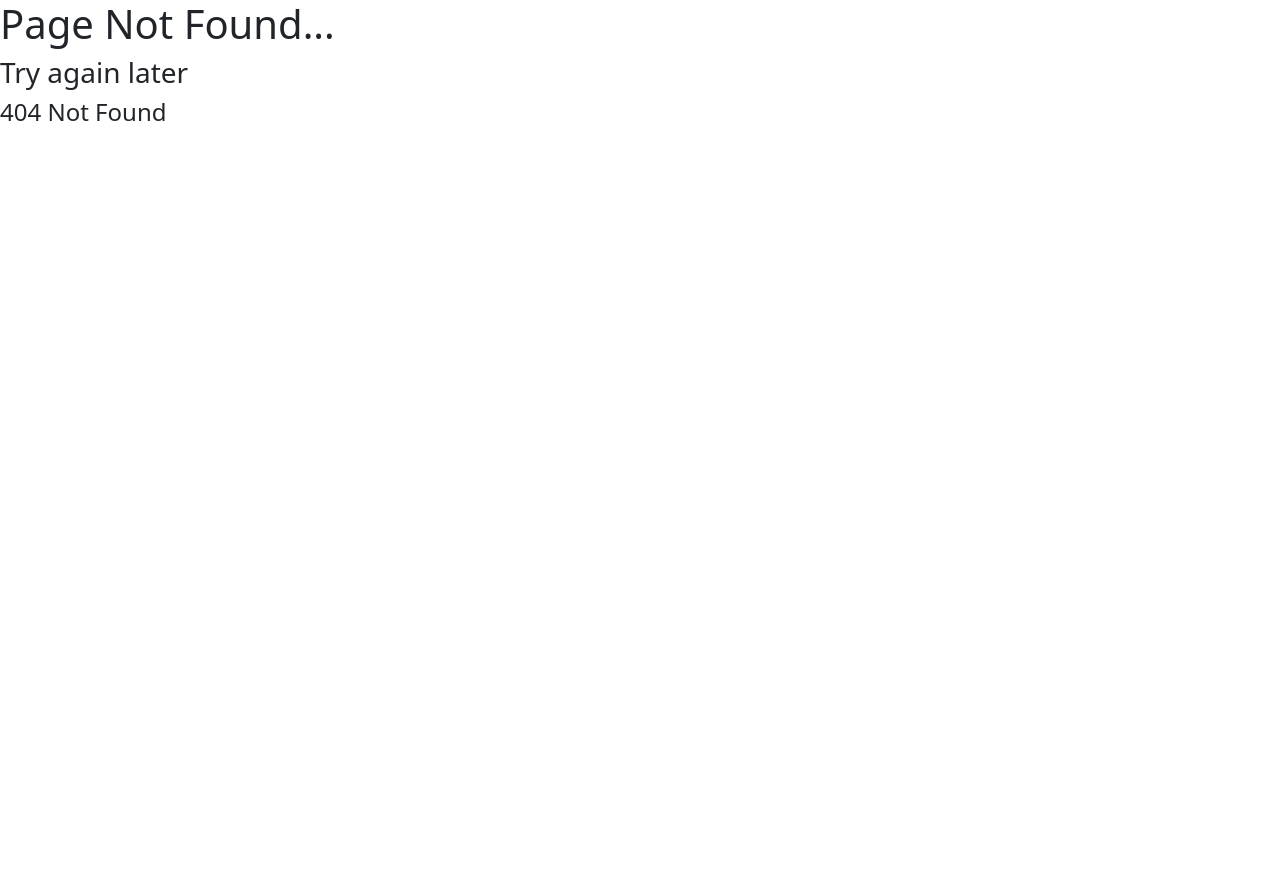
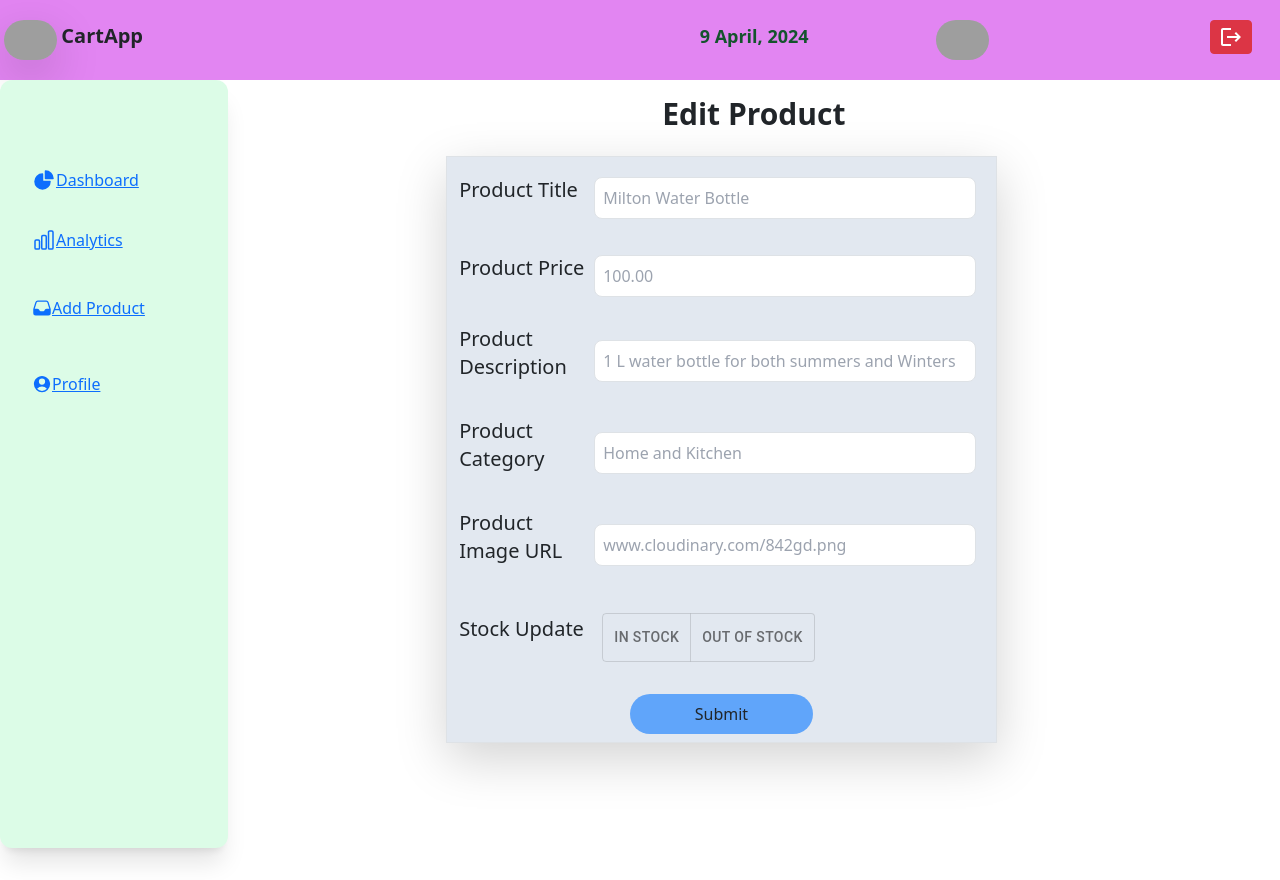
Before and after one commit to harsh17087/E-commerce-App, a React (Vite) app: page /sellerprofile/1/edititem/1 in a window 1280 px wide. Before the commit this address had no page. Before the commit the page ends 800 px from the top, so only its background shows below. Built offline with nearby package versions, Linux system fonts and the light colour scheme; no server answers; sample sign-in values are in the browser's storage; grey boxes are pictures that could not be loaded.

Commit message:
stock status

```diff
--- a/src/App.js
+++ b/src/App.js
@@ -19,6 +19,7 @@ import SellerProfileDetails from "./components/SellerProfileDetails";
 import SellerAddProduct from "./components/SellerAddProduct";
 import SellerProfileAnalytics from "./components/SellerProfileAnalytics";
 import SellerProfileDashboard from "./components/SellerProfileDashboard";
+import EditItem from "./components/EditItem";
 // Functional Component starts with Capital letter
 
 // Implementing Lazy loading
@@ -83,6 +84,7 @@ const appRouter = createBrowserRouter([
       { path: "sellerdetail", element: <SellerProfileDetails /> },
       { path: "addproduct", element: <SellerAddProduct /> },
       { path: "analytics", element: <SellerProfileAnalytics /> },
+      { path: "edititem/:id", element: <EditItem/> },
     ],
   },
 ]);
--- /dev/null
+++ b/src/components/EditItem.js
@@ -0,0 +1,183 @@
+import React from "react";
+import axios from "axios";
+import { useRef, useState, useEffect } from "react";
+import { useNavigate, useParams } from "react-router-dom";
+import { MY_API_URL } from "../utils/constant";
+import ToggleButton from "@mui/material/ToggleButton";
+import ToggleButtonGroup from "@mui/material/ToggleButtonGroup";
+import { Button,Modal } from 'react-bootstrap';
+const EditItem = () => {
+    const [show, setShow] = useState(false);
+
+    const handleClose = () =>{
+        setShow(false);
+    }
+    const handleShow = () => {
+        setShow(true);
+    }
+
+    const [alignment, setAlignment] = useState("");
+
+  const handleChange = (event, newAlignment) => {
+    setAlignment(newAlignment);
+    prod.stock = newAlignment
+
+  };
+
+  const navigate = useNavigate();
+
+  const [prod, setProduct] = useState({
+    title: "",
+    price: "",
+    description: "",
+    category: "",
+    image: "",
+    stock: "",
+  });
+
+  const { id } = useParams();
+
+  useEffect(() => {
+    axios
+      .get(MY_API_URL + "/" + id)
+      .then((res) => {
+        // console.log(res.data)
+        setProduct(res?.data.data);
+        setAlignment(res?.data.data.stock)
+      })
+      .catch((error) => {console.log(error)});
+  }, []);
+
+  const inputChangeHandler = (event) => {
+    // handleChange()
+
+    const { type, name, value } = event.target;
+    setProduct({ ...prod, [name]: value });
+  };
+
+  const editProduct=(event)=>{
+    handleClose()
+    axios.put(MY_API_URL+'/'+id,prod).then(()=>{
+        navigate('../dashboard')
+    })
+  }
+
+  return (
+    <div className="">
+      <h1 className="p-2 m-2 font-bold text-3xl text-center">
+        Edit Product
+      </h1>
+      <div className="p-2 ml-[20%]">
+        <form onSubmit={(e)=>{e.preventDefault();handleShow()}} className="border border-gray-600 w-8/12 bg-slate-200 shadow-lg">
+          <div className="p-2 m-1 flex items-center">
+            <p className="w-3/12 text-xl">Product Title</p>
+            <input
+              type="text"
+              placeholder="Milton Water Bottle"
+              onChange={(e)=>inputChangeHandler(e)}
+              name="title"
+              value={prod.title}
+              className="w-9/12 p-2 m-2 focus:outline-none border border-gray-600 rounded-lg focus:shadow-lg"
+            />
+          </div>
+          <div className="p-2 m-1 flex items-center">
+            <p className="w-3/12 text-xl">Product Price</p>
+            <input
+              type="number"
+              placeholder="100.00"
+              name="price"
+              onChange={(e)=>inputChangeHandler(e)}
+              value={prod.price}
+              className="w-9/12 p-2 m-2 focus:outline-none border border-gray-600 rounded-lg focus:shadow-lg"
+            />
+          </div>
+          <div className="p-2 m-1 flex items-center">
+            <p className="w-3/12 text-xl">Product Description</p>
+            <input
+              type="text"
+              placeholder="1 L water bottle for both summers and Winters"
+              onChange={(e)=>inputChangeHandler(e)}
+              value={prod.description}
+              name="description"
+              className="w-9/12 p-2 m-2 focus:outline-none border border-gray-600 rounded-lg focus:shadow-lg"
+            />
+          </div>
+          <div className="p-2 m-1 flex items-center">
+            <p className="w-3/12 text-xl">Product Category</p>
+            <input
+              type="text"
+              placeholder="Home and Kitchen"
+              onChange={(e)=>inputChangeHandler(e)}
+              value={prod.category}
+              name="category"
+              className="w-9/12 p-2 m-2 focus:outline-none border border-gray-600 rounded-lg focus:shadow-lg"
+            />
+          </div>
+          <div className="p-2 m-1 flex items-center">
+            <p className="w-3/12 text-xl">Product Image URL</p>
+            <input
+              type="text"
+              placeholder="www.cloudinary.com/842gd.png"
+              onChange={(e)=>inputChangeHandler(e)}
+              value={prod.image}
+              name="image"
+              className="w-9/12 p-2 m-2 focus:outline-none border border-gray-600 rounded-lg focus:shadow-lg"
+            />
+          </div>
+          <div className="p-2 m-1 flex items-center">
+            <p className="w-3/12 text-xl">Stock Update</p>
+            <ToggleButtonGroup
+              color="primary"
+              exclusive
+              onChange={handleChange}
+              name="stock"
+              value={alignment}
+              aria-label="Platform"
+              className="p-2 m-1"
+            >
+              <ToggleButton className="text-blue-800" value="instock">
+                In Stock
+              </ToggleButton>
+              <ToggleButton className="text-red-800" value="outstock">
+                Out of Stock
+              </ToggleButton>
+            </ToggleButtonGroup>
+          </div>
+          <div className="text-center">
+            <button
+              type="submit"
+
+              className="w-4/12 p-2 m-2 rounded-full bg-blue-400 hover:bg-blue-600"
+            >
+              Submit
+            </button>
+          </div>
+        </form>
+      </div>
+      <Modal
+        show={show}
+        onHide={handleClose}
+        backdrop="static"
+        keyboard={false}
+        centered
+      >
+        <Modal.Body>
+          <b>Are you sure, you want to edit this product ?</b>
+
+        </Modal.Body>
+        <Modal.Footer>
+          <Button className="hover:bg-blue-600" variant="secondary" onClick={()=>{
+            editProduct()
+          }}>
+            Yes
+          </Button>
+          <Button className="hover:bg-blue-600" variant="secondary" onClick={handleClose}>
+            No
+          </Button>
+        </Modal.Footer>
+      </Modal>
+    </div>
+  );
+};
+
+export default EditItem;
--- a/src/components/Header.js
+++ b/src/components/Header.js
@@ -26,7 +26,7 @@ const Header= ()=>{
                     <li className="px-4 text-2xl rounded-lg hover:bg-green-200 hover:shadow-inner"><Link className="font-bold" to='/cart'>🛒{cartItems.length}</Link></li>
                     <li className="px-4 rounded-lg hover:bg-green-200 hover:shadow-inner group  relative dropdown  cursor-pointer  tracking-wide">
                         <PersonIcon/><ArrowDropDownIcon/>
-                        <div class="group-hover:block dropdown-menu absolute hidden h-auto rounded-lg">
+                        <div class="group-hover:block dropdown-menu absolute hidden h-auto rounded-lg ml-[-20px] min-w-fit">
                         <ul class="bg-white w-32">
                             <Link><li class="px-1 hover:bg-slate-300 hover:font-bold">Your Profile</li></Link>
                             <Link><li class="px-1 py-1 hover:bg-slate-300 hover:font-bold">Order History</li></Link>
--- a/src/components/ItemCard.js
+++ b/src/components/ItemCard.js
@@ -5,56 +5,86 @@ import axios from "axios";
 import { SELLER_API_URL } from "../utils/constant";
 import { useEffect, useState } from "react";
 
-const ItemCard =(props) => {
+const ItemCard = (props) => {
   // Destructuring
-  const { itemData,itemId } = props;
-  const { title, price, image, rating, sellerId } = itemData;
+  const { itemData, itemId } = props;
+  const { title, price, image, rating, sellerId, stock } = itemData;
 
-  const [shopName, setShopName] = useState("")
+  const [shopName, setShopName] = useState("");
 
-  const dispatch = useDispatch()
+  const dispatch = useDispatch();
 
-  const sellerURL = SELLER_API_URL + '/' + sellerId
+  const sellerURL = SELLER_API_URL + "/" + sellerId;
 
+  useEffect(() => {
+    getShopName();
+  });
 
-  useEffect(()=>{
-    getShopName()
-  })
+  const getShopName = () => {
+    axios
+      .get(sellerURL)
+      .then((res) => {
+        const shop_name = res?.data.data.name;
+        setShopName(shop_name);
+      })
+      .catch((err) => {});
+  };
 
-  const getShopName = ()=>{
-    axios.get(sellerURL).then((res)=>{
-      const shop_name =  res?.data.data.name
-      setShopName(shop_name)
-    }).catch((err)=>{})
-  }
-
-  const handleAddItem=(item) =>{
-        // Dispatch an action
-        dispatch(addItem(item))
-        window.alert("Hurray!! 🎉🎉 Item Added")
-    }
+  const handleAddItem = (item) => {
+    // Dispatch an action
+    dispatch(addItem(item));
+    window.alert("Hurray!! 🎉🎉 Item Added");
+  };
 
   return (
     <div>
       <div className="flex flex-col space-y-2 p-2 m-4 w-[200px] rounded-lg bg-slate-100 hover:bg-slate-300">
+        <div className="mx-auto">
+          <span className="text-red-800 font-bold">
+            {stock == "outstock" && "Oops ❗❗ Out Of Stock"}
+          </span>
+        </div>
         <img className="w-[200px] h-[200px] rounded-lg" src={image}></img>
 
         <h5 className="font-bold m-2 text-center">{title}</h5>
         <p className=" font-bold text-red-400">₹ {price}</p>
         <div className="flex space-x-12">
-            <span >{rating.rate} ⭐</span>
-            <span>{rating.count} 👨‍👩‍👦‍👦</span>
+          <span>{rating.rate} ⭐</span>
+          <span>{rating.count} 👨‍👩‍👦‍👦</span>
         </div>
-        <br/>
+        <br />
         <div className="flex space-x-2 m-2">
-            <button onClick={()=>handleAddItem(itemData)} className="btn btn-outline-primary btn-sm">Add➕</button>
-            <Link className="text-green-500 hover:underline" to={'/products/' + itemId}>Show more...</Link>
+          {stock == "instock" ? (
+            <button
+              onClick={() => handleAddItem(itemData)}
+              className="btn btn-outline-primary btn-sm"
+            >
+              Add➕
+            </button>
+          ) : (
+            <button
+              disabled
+              onClick={() => handleAddItem(itemData)}
+              className="btn btn-outline-primary btn-sm"
+            >
+              Add➕
+            </button>
+          )}
+          <Link
+            className="text-green-500 hover:underline"
+            to={"/products/" + itemId}
+          >
+            Show more...
+          </Link>
         </div>
         <div>
-
-          <span>Sold by 🛍 <b className="font-bold ">{shopName.charAt(0).toUpperCase() + shopName.slice(1)}</b></span>
+          <span>
+            Sold by 🛍{" "}
+            <b className="font-bold ">
+              {shopName.charAt(0).toUpperCase() + shopName.slice(1)}
+            </b>
+          </span>
         </div>
-
       </div>
     </div>
   );
@@ -63,12 +93,12 @@ const ItemCard =(props) => {
 // Best Seller Products
 
 export const BestSellerProductCard = (props) => {
-
-
   return (props) => {
     return (
       <div>
-        <label className="absolute bg-black text-white m-1 p-1 rounded-lg">Best Seller</label>
+        <label className="absolute bg-black text-white m-1 p-1 rounded-lg">
+          Best Seller
+        </label>
         <ItemCard {...props} />
       </div>
     );
--- a/src/components/SellerAddProduct.js
+++ b/src/components/SellerAddProduct.js
@@ -1,9 +1,18 @@
 import axios from 'axios'
 import React from 'react'
-import { useRef } from 'react'
+import { useRef ,useState} from 'react'
 import { useNavigate, useParams } from 'react-router-dom'
 import {MY_API_URL} from '../utils/constant'
+import ToggleButton from '@mui/material/ToggleButton';
+import ToggleButtonGroup from '@mui/material/ToggleButtonGroup';
 const SellerAddProduct = () => {
+
+    const [alignment, setAlignment] = useState('instock');
+
+    const handleChange = (event, newAlignment) => {
+        setAlignment(newAlignment);
+        console.log(alignment)
+    };
 
     const navigate = useNavigate()
 
@@ -27,7 +36,8 @@ const SellerAddProduct = () => {
             rating:{
                 rate:0,
                 count:0
-            }
+            },
+            stock:alignment
         }
         axios.post(MY_API_URL,prodData).then(()=>{
             window.alert("Product added successfully")
@@ -60,6 +70,22 @@ const SellerAddProduct = () => {
                         <p className='w-3/12 text-xl'>Product Image URL</p>
                         <input type='text' placeholder='www.cloudinary.com/842gd.png' ref={image} className='w-9/12 p-2 m-2 focus:outline-none border border-gray-600 rounded-lg focus:shadow-lg'/>
                     </div>
+                    <div className='p-2 m-1 flex items-center'>
+                        <p className='w-3/12 text-xl'>Stock Update</p>
+                    <ToggleButtonGroup
+                        color="primary"
+                        value={alignment}
+                        exclusive
+                        onChange={handleChange}
+                        aria-label="Platform"
+                        className='p-2 m-1'
+                    >
+
+                    <ToggleButton className='text-blue-800' value="instock">In Stock</ToggleButton>
+                    <ToggleButton className='text-red-800' value="outstock">Out of Stock</ToggleButton>
+
+                    </ToggleButtonGroup>
+                    </div>
                     <div className='text-center'>
                         <button type='submit' onClick={(e)=>handleSubmit(e)} className='w-4/12 p-2 m-2 rounded-full bg-blue-400 hover:bg-blue-600'>Submit</button>
                     </div>
--- a/src/components/SellerLogin.js
+++ b/src/components/SellerLogin.js
@@ -23,7 +23,7 @@ const SellerLogin = () => {
             const sellerData = res.data
             const data = sellerData.data.filter((val)=>{return val.email===email})
             temp= data[0]._id
-            navigate('/sellerprofile/'+ temp)
+            navigate('/sellerprofile/'+ temp + '/dashboard')
         }).catch((err)=>{})}
 
     const handleSubmitData=(event)=>{
--- a/src/components/SellerProfileDashboard.js
+++ b/src/components/SellerProfileDashboard.js
@@ -1,5 +1,5 @@
 import React, { useState, useEffect } from "react";
-import { useParams } from "react-router-dom";
+import { useParams, Link } from "react-router-dom";
 import { MY_API_URL } from "../utils/constant";
 import axios from "axios";
 import EditNoteOutlinedIcon from '@mui/icons-material/EditNoteOutlined';
@@ -121,7 +121,7 @@ const SellerProfileDashboard = () => {
                   <td>{item.price}</td>
                   <td className="space-x-2">
                     <button onClick={()=>{handleShow(item)}} className="btn btn-outline-primary"><VisibilityIcon/></button>
-                    <button className="btn btn-outline-warning"><EditNoteOutlinedIcon/></button>
+                    <Link to={'../edititem' + '/'+item._id} className="btn btn-outline-warning"><EditNoteOutlinedIcon/></Link>
                     <button onClick={()=>{setDeleteModal(true);setDeleteModal(item)}} className="btn btn-outline-danger"><DeleteOutlineOutlinedIcon/></button>
                   </td>
                 </tr>
@@ -147,6 +147,7 @@ const SellerProfileDashboard = () => {
           <label>Category : <strong>{show.category}</strong></label><br/>
           <label>Average Rating : <strong>{show.rating?.rate}</strong></label><br/>
           <label>People rated : <strong>{show.rating?.count}</strong></label><br/>
+          <label>Stock Update : <strong>{show.stock==="instock"?<span>Available ✔</span>:<span>Out of stock ❌</span>}</strong></label><br/>
 
         </Modal.Body>
         <Modal.Footer>
```
